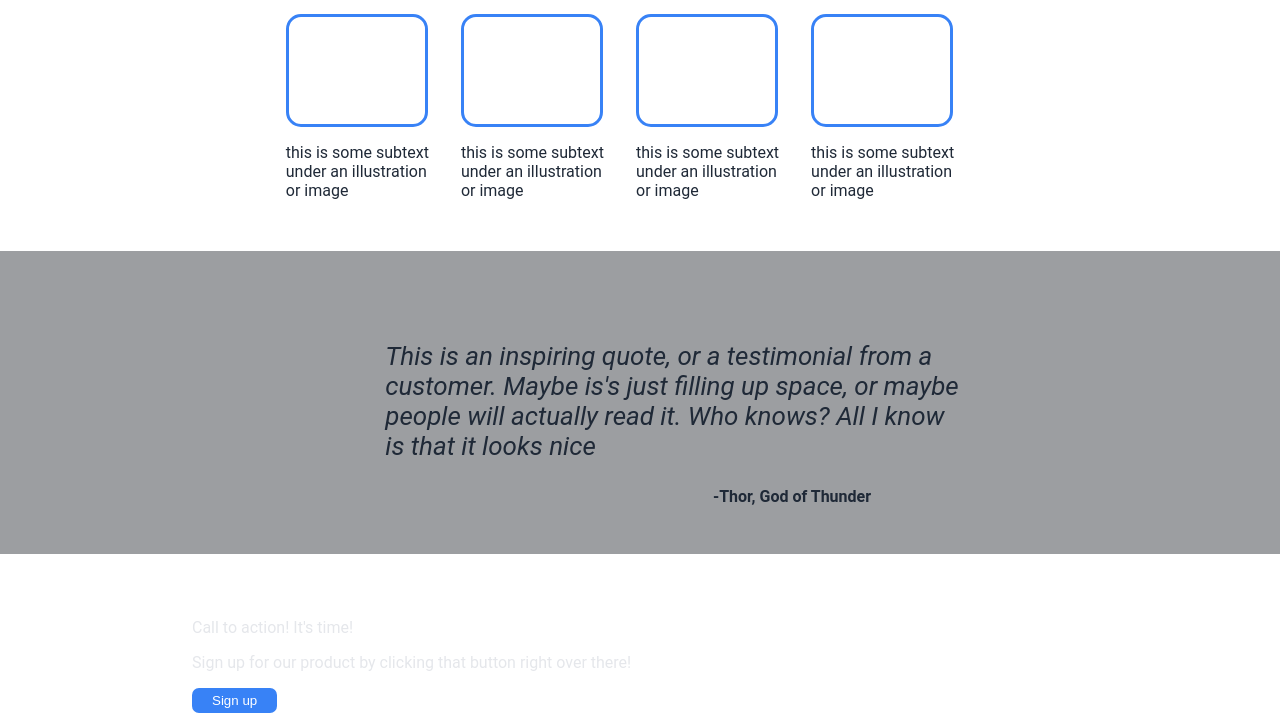
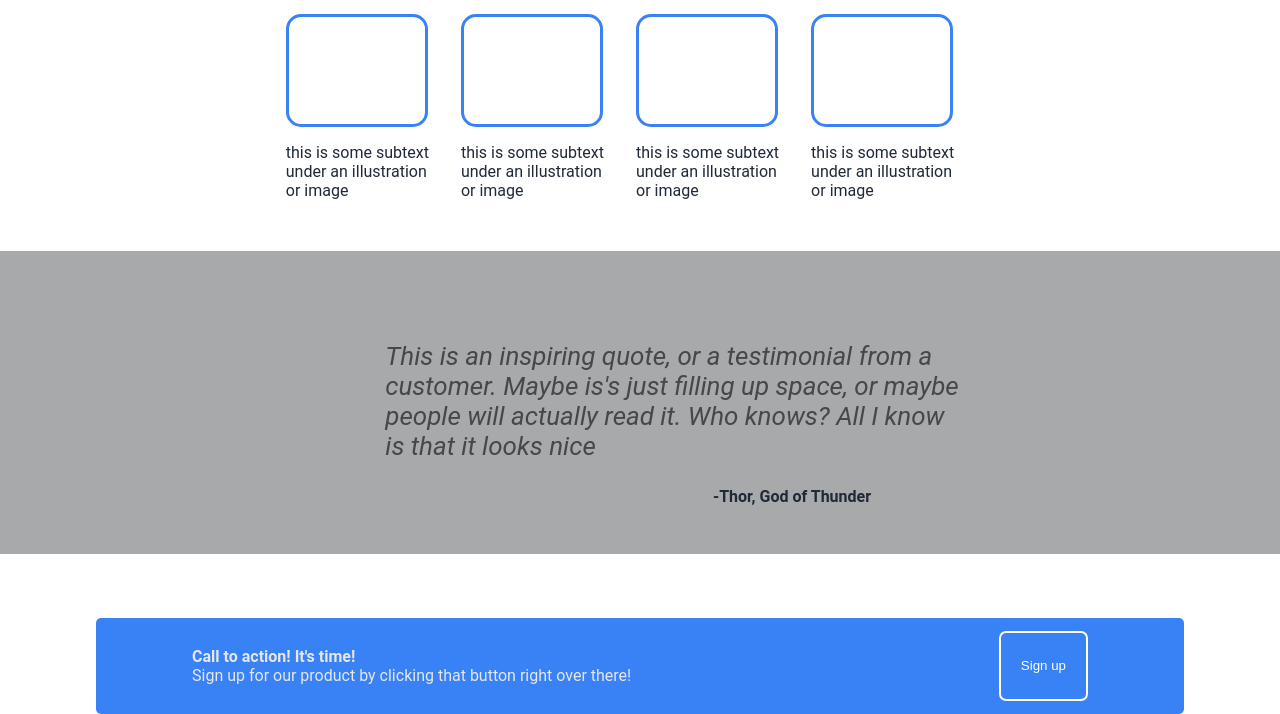
Before and after one commit to diazzz22/landing_page, a plain HTML site: page index.html in a window 1280 px wide. Shown: the part 459-1173 px from the top of the page. Drawn offline with Linux system fonts and the light colour scheme.

Commit message:
finishing call to action

```diff
--- a/index.html
+++ b/index.html
@@ -20,7 +20,7 @@
                 <p id="secondary-text">This website has some subtext that goes here under the<br>
                 main title. It's a smaller font and the color is lower<br>
                 constrast</p>
-                <button>Sign up</button>
+                <button id="first_button">Sign up</button>
             </div>
             <div id="image_header">
                 <p>this is a placeholder for an image</p>
@@ -69,9 +69,11 @@
             <p id="name">-Thor, God of Thunder</p>
         </section>
         <section id="call_to_action">
-            <p>Call to action! It's time!</p>
-            <p>Sign up for our product by clicking that button right over there!</p>
-            <button>Sign up</button>
+            <div>
+            <p><b>Call to action! It's time!</b><br>
+            Sign up for our product by clicking that button right over there!</p>
+            </div>
+            <button id="second_button">Sign up</button>
         </section>
     </main>
     <footer>
--- a/styles.css
+++ b/styles.css
@@ -24,7 +24,7 @@ h1 {
 #secondary-text{
     color: #E5E7EB;
 }
-button {
+#first_button {
     background-color: #3882F6;
     color: #FFF;
     padding: 5px 20px;
@@ -98,7 +98,7 @@ a:visited {
 #container_testimonial{
     margin-top: 5%;
     padding-top: 5%;
-    background-color: #9c9ea1;
+    background-color: #a8a9aa;
     width: 75%;
     padding-left: 15%;
     padding-right: 15%;
@@ -107,7 +107,7 @@ a:visited {
 #testimonial{
     font-style: italic;
     font-size: 26px;
-    color: #1f2937;
+    color: #45474b;
     display: flex;
     justify-content: center;
 }
@@ -120,7 +120,20 @@ a:visited {
 }
 
 #call_to_action{
+    background-color: #3882F6;
     margin-top: 5%;
-    margin-left: 15%;
-    margin-right: 15%;
+    margin-left: 7.5%;
+    margin-right: 7.5%;
+    padding: 1% 7.5%;
+    display: flex;
+    flex-direction: row;
+    justify-content: space-between;
+    border-radius: 5px;
 }
+#second_button{
+    background-color: #3882F6;
+    border: 2px solid #FFF;
+    color: #FFF;
+    border-radius: 7px;
+    padding: 2.5px 20px;
+}
```
